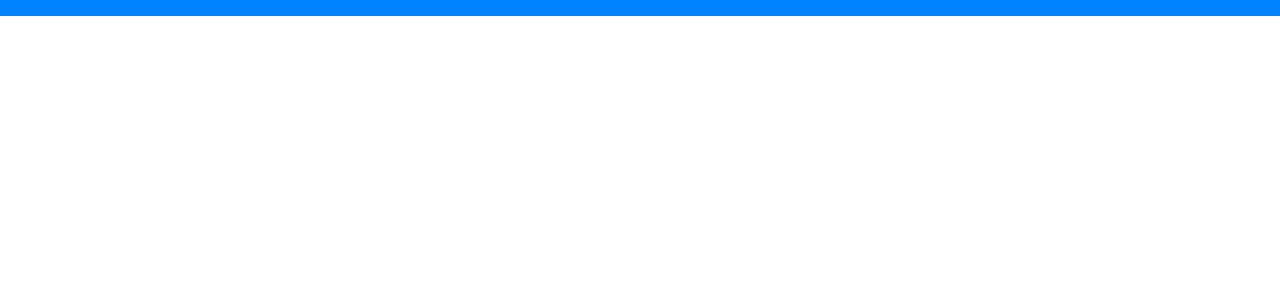
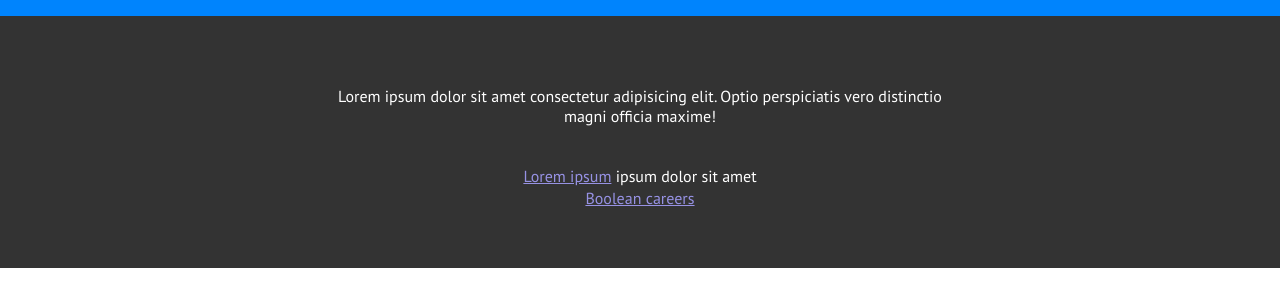
Before and after one commit to lauraoliveri/htmlcss-responsive-layout, a plain HTML site: page index.html in a window 1280 px wide. Shown: the part 68-374 px from the top of the page. Drawn offline with Linux system fonts and the light colour scheme.

```diff
--- a/css/style.css
+++ b/css/style.css
@@ -23,7 +23,6 @@ html {
 } */
 
 /* GENERAL */
-
 
 
 
@@ -53,12 +52,44 @@ header {
     padding-top: 5px;
 }
 
+/* Footer */
+footer {
+    background-color: #333333;
 
+}
+
+.footer-container {
+    width: 70%;
+    margin: 0 auto;
+    color: white;
+}
+
+.footer-top {
+    padding-top: 40px;
+    padding-bottom: 40px;
+}
+
+.footer-center {
+    padding-bottom: 2px;
+}
+
+.footer-bottom {
+    padding-bottom: 30px;
+}
+
+.footer-align {
+    text-align: center;
+}
+
+.a-footer {
+    color: #9792E4;
+}
 
 /* RESPONSIVE */
 
 /* tablet */
 @media screen and (min-width: 768px) {
+
     .header-tablet-desktop {
         display: none;
    }
@@ -67,20 +98,6 @@ header {
     display: inline-block;
    }
 
-   a {
-    text-decoration: none;
-    color: white;
-    padding: 0 10px;
-    font-size: larger;
-    }
-
-    ul {
-        list-style: none;
-        display: flex;
-        justify-content: space-between;
-        align-items: center;
-
-    }
 
     nav {
         display: flex;
@@ -94,21 +111,31 @@ header {
         border-radius: 50px;
     }
 
+    /* footer */
+    footer {
+        padding: 30px;
+    }
+
+    .footer-container {
+        width: 50%;
+    }
 }
 
+
+/* Desktop */
 @media screen and (min-width: 992px) {
-   .header-tablet-desktop {
+
+    .header-tablet-desktop {
         display: flex;
         padding: 5px;
         justify-content: space-between;
-
    }
 
    .bars {
     display: none;
    }
 
-   a {
+   li > a {
     text-decoration: none;
     color: white;
     padding: 0 28px;
@@ -134,4 +161,14 @@ header {
         color: black;
         border-radius: 50px;
     }
+
+     /* footer */
+     footer {
+        padding: 30px;
+    }
+
+    .footer-container {
+        width: 50%;
+    }
+
 }
--- a/index.html
+++ b/index.html
@@ -51,9 +51,26 @@
     </header>
 
     <main>
-        <div>
 
+        <div class="container-background">
+            <div class="">
+
+            </div>
         </div>
     </main>
+
+    <footer>
+        <div class="footer-container">
+            <div class="footer-top footer-align">
+                <p>Lorem ipsum dolor sit amet consectetur adipisicing elit. Optio perspiciatis vero distinctio magni officia maxime!</p>
+            </div>
+            <div  class="footer-center footer-align">
+                <a href="#" class="a-footer">Lorem ipsum</a> ipsum dolor sit amet
+            </div>
+            <div class="footer-bottom footer-align">
+                <a href="#" class="a-footer">Boolean careers</a>
+            </div>
+        </div>
+    </footer>
 </body>
 </html>
```
